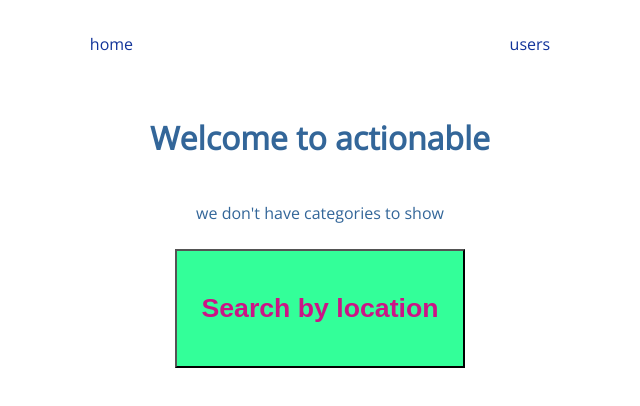
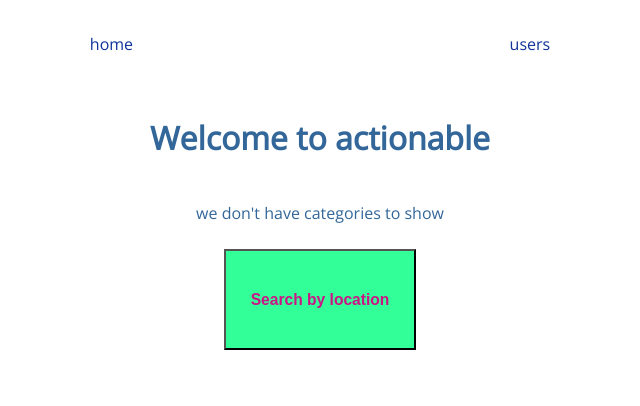
Before and after one commit to gabrielcomez/actionable-client, a React (Create React App) app: page / in a window 1280 px wide. Shown: the top 406 px of the page, without its empty margins (320-960 px from the left). Built offline with nearby package versions, Linux system fonts and the light colour scheme; no server answers.

Commit message:
extracted navbar from app.js and placed it into its own comp

```diff
--- a/src/App.js
+++ b/src/App.js
@@ -1,7 +1,8 @@
 import React from "react";
 import "./App.css";
 import Home from "./Events/Home";
-import { BrowserRouter as Router, Route, Link } from "react-router-dom";
+import { BrowserRouter as Router, Route } from "react-router-dom";
+import Navbar from "./Navbar";
 import Location from "./Events/Location/";
 import LocationList from "./Events/Location/LocationListContainer";
 import EventDetails from "./Events/EventDetails";
@@ -14,10 +15,7 @@ export default class App extends React.Component {
     return (
       <div className="App">
         <Router>
-          <nav className="NavBar">
-            <Link to="/"> home </Link>
-            <Link to="/signup"> users</Link>
-          </nav>
+          <Navbar />
           <Route exact path="/" component={Home} />
           <Route exact path="/events" component={Location} />
           <Route exact path="/events/:location" component={LocationList} />
--- a/src/Events/Home/index.js
+++ b/src/Events/Home/index.js
@@ -11,7 +11,7 @@ export default function Home() {
       <br />
       <Link to={"/events"}>
         <button>
-          <h1>Search by location</h1>
+          <h3>Search by location</h3>
         </button>
       </Link>
     </div>
--- /dev/null
+++ b/src/Navbar/index.js
@@ -0,0 +1,11 @@
+import React from "react";
+import { Link } from "react-router-dom";
+
+export default function Navbar() {
+  return (
+    <nav className="NavBar">
+      <Link to="/"> home </Link>
+      <Link to="/signup"> users</Link>
+    </nav>
+  );
+}
```
